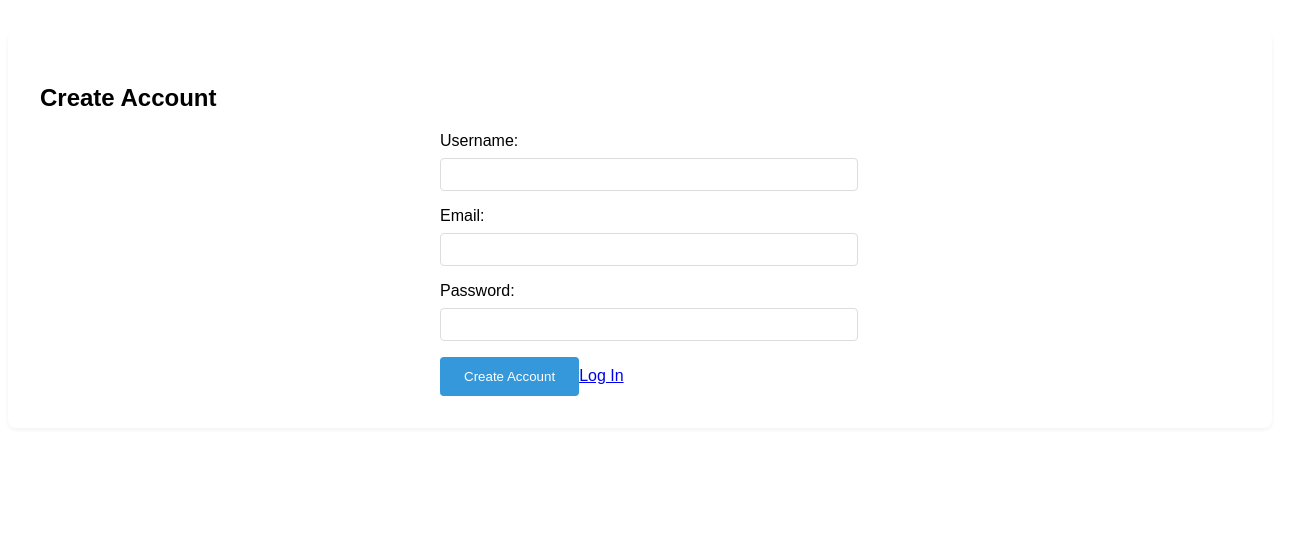
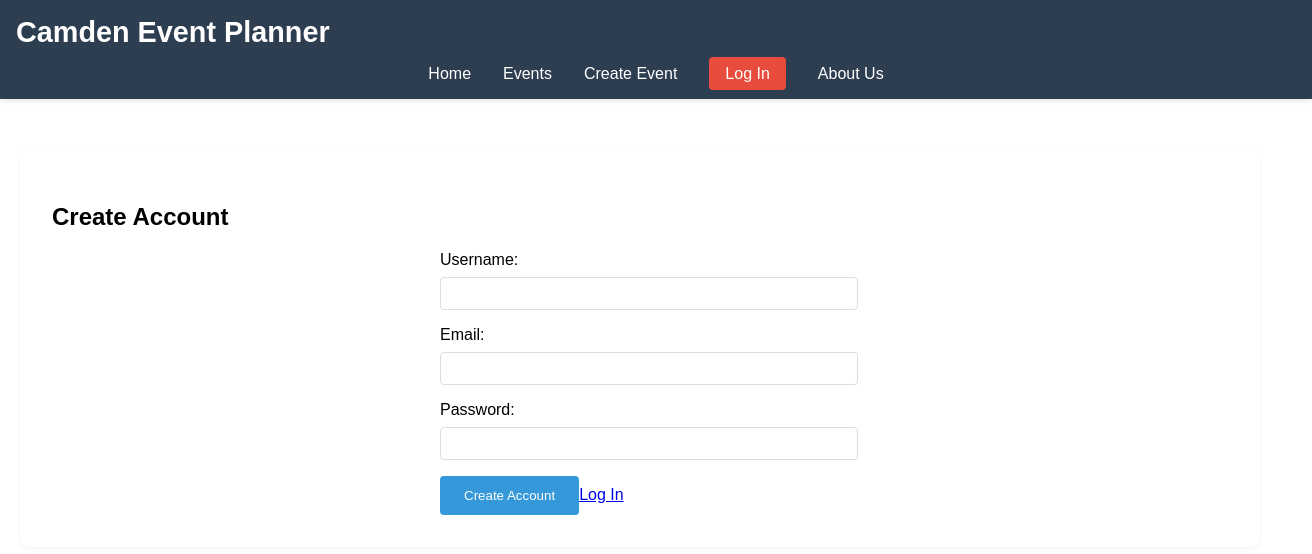
Before and after one commit to DanMorris2004/IDP-Website, a React (Vite) app: page /create-account in a window 1280 px wide. Shown: the top 554 px of the page, 1312 px wide, since content can reach past the window. Built offline with nearby package versions, Linux system fonts and the light colour scheme.

Commit message:
Assistant checkpoint: Simplified routing structure in index.jsx
Assistant generated file changes:
- src/index.jsx: Remove duplicate Routes

---

User prompt:

why is the header still only on one page

```diff
--- a/src/index.jsx
+++ b/src/index.jsx
@@ -1,6 +1,6 @@
 import React from "react";
 import ReactDOM from "react-dom/client";
-import { BrowserRouter, Routes, Route } from "react-router-dom";
+import { BrowserRouter } from "react-router-dom";
 import App from "./App";
 import LoginPage from "./LoginPage";
 import CreateAccountPage from "./CreateAccountPage";
@@ -11,14 +11,7 @@ import AboutUsPage from './AboutUsPage'
 ReactDOM.createRoot(document.getElementById("root")).render(
 	<React.StrictMode>
 		<BrowserRouter>
-			<Routes>
-				<Route path="/" element={<App />} />
-				<Route path="/login" element={<LoginPage />} />
-				<Route path="/create-account" element={<CreateAccountPage />} />
-				<Route path="/events" element={<EventsPage />} />
-				<Route path="/create-event" element={<CreateEventPage />} />
-				<Route path="/about-us" element={<AboutUsPage />} />
-			</Routes>
+			<App />
 		</BrowserRouter>
 	</React.StrictMode>,
 );
```
